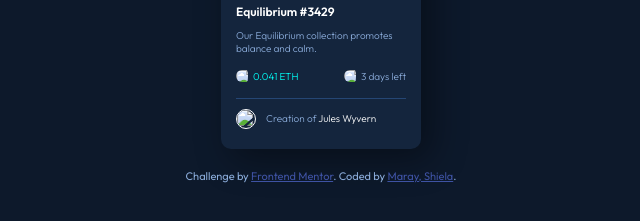
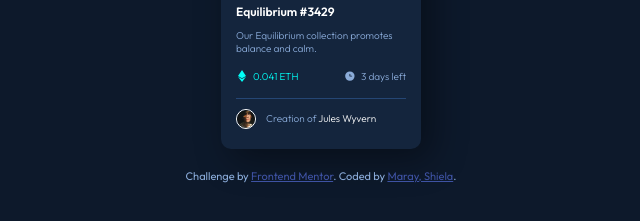
Before and after one commit to marayshiela/NFT-Preview-Card, a plain HTML site: page index.html in a window 1280 px wide. Shown: the part 419-640 px from the top of the page, 319-959 px from the left. Drawn offline with Linux system fonts and the light colour scheme; the site is published under a folder, as on GitHub Pages, so addresses that start at the root find nothing.

Commit message:
Update index.html

```diff
--- a/index.html
+++ b/index.html
@@ -180,16 +180,16 @@
         <p class="image-description">Our Equilibrium collection promotes balance and calm.</p>
         <div class="sub-content">
         <div class="ethereum">
-          <img class="ethereum-img"src="/images/icon-ethereum.svg" alt="ethereum-image"/>
+          <img class="ethereum-img" src="./images/icon-ethereum.svg" alt="ethereum-image"/>
           <p>0.041 ETH</p>
         </div>
         <div class="clock">
-          <img class="clock-img" src="/images/icon-clock.svg" alt="clock-icon"/>
+          <img class="clock-img" src="./images/icon-clock.svg" alt="clock-icon"/>
           <p>3 days left</p>
         </div>
         </div>
         <div class="creator">
-         <img class="creator-img" src="/images/image-avatar.png"alt="creator-image"/>
+         <img class="creator-img" src="./images/image-avatar.png"alt="creator-image"/>
         <p>Creation of <span>Jules Wyvern</span></p>
         </div>
       </div>
```
